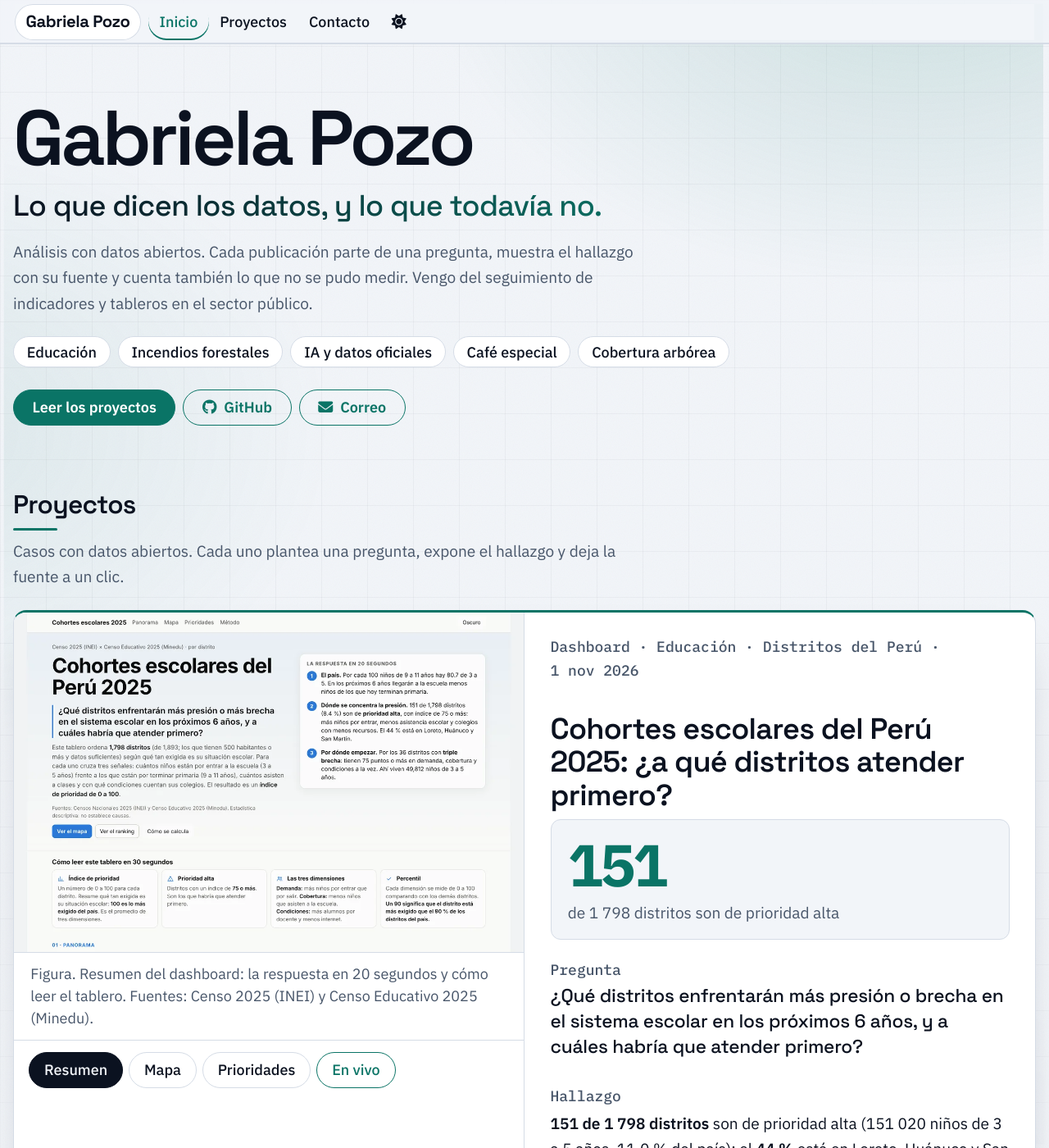
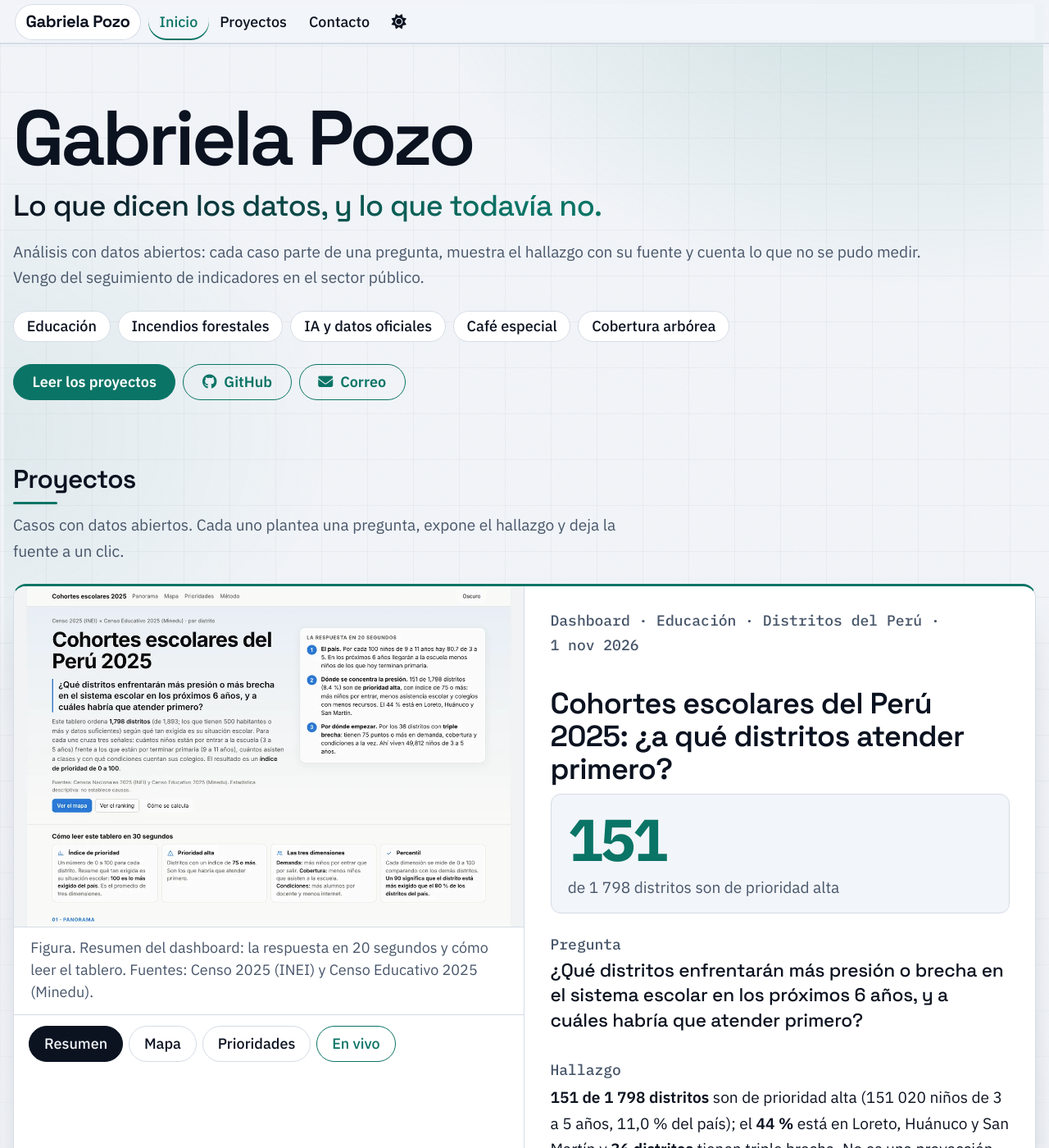
Before and after one commit to gabriela-pozo/gabriela-pozo.github.io, a Jekyll site: the page built from _pages/about.md, in a window 1280 px wide and 1400 px high. Shown: the whole window at 82% size. Built offline with Jekyll 4.4.1, drawn with Linux system fonts in a browser that asks for light colours; a script bundle is joined from its source files by our own code.

Commit message:
Biografía de dos líneas y foto de perfil opcional junto al nombre (aparece al subir images/foto.jpg)
Co-Authored-By: Claude Sonnet 5.5 <noreply@anthropic.com>

```diff
--- /dev/null
+++ b/_includes/foto.html
@@ -0,0 +1,11 @@
+{%- comment -%}
+  Foto de perfil redonda junto al nombre. Solo aparece si existe images/foto.jpg (o .webp / .png);
+  sin archivo no se muestra nada ni queda un enlace roto.
+{%- endcomment -%}
+{%- assign foto = nil -%}
+{%- for f in site.static_files -%}
+  {%- if f.path == "/images/foto.jpg" or f.path == "/images/foto.webp" or f.path == "/images/foto.png" -%}{%- assign foto = f.path -%}{%- endif -%}
+{%- endfor -%}
+{%- if foto -%}
+<img class="hero__photo" src="{{ foto | prepend: site.baseurl }}" alt="Foto de Gabriela Pozo" width="160" height="160" fetchpriority="high">
+{%- endif -%}
--- a/_pages/about.md
+++ b/_pages/about.md
@@ -12,9 +12,14 @@ redirect_from:
 ---
 
 <section id="inicio" class="hero" aria-labelledby="nombre">
-  <h1 id="nombre" class="hero__name">Gabriela Pozo</h1>
-  <p class="hero__tagline">Lo que dicen los datos, y lo que todavía no.</p>
-  <p class="hero__bio">Análisis con datos abiertos. Cada publicación parte de una pregunta, muestra el hallazgo con su fuente y cuenta también lo que no se pudo medir. Vengo del seguimiento de indicadores y tableros en el sector público.</p>
+  <div class="hero__head">
+    {% include foto.html %}
+    <div>
+      <h1 id="nombre" class="hero__name">Gabriela Pozo</h1>
+      <p class="hero__tagline">Lo que dicen los datos, y lo que todavía no.</p>
+    </div>
+  </div>
+  <p class="hero__bio">Análisis con datos abiertos: cada caso parte de una pregunta, muestra el hallazgo con su fuente y cuenta lo que no se pudo medir. Vengo del seguimiento de indicadores en el sector público.</p>
   <ul class="chips" aria-label="Temas que se tratan aquí">
     <li>Educación</li>
     <li>Incendios forestales</li>
--- a/_sass/_gabriela.scss
+++ b/_sass/_gabriela.scss
@@ -720,3 +720,11 @@ html[data-theme="dark"] .activity { background: #F2F5F9; }
 .subscribe .btn { margin: 0; }
 .news time { flex: 0 0 8rem; }
 .news a { display: inline-block; padding: 0.5rem 0; }
+
+/* ---------- Portada: foto opcional y biografía de dos líneas ---------- */
+.hero__head { display: flex; align-items: center; gap: 1.25rem; }
+.hero__head > div { min-width: 0; }
+.hero__photo { flex: none; width: 120px; height: 120px; border-radius: 50%; object-fit: cover; border: 3px solid var(--gp-surface); box-shadow: 0 0 0 2px var(--gp-accent); }
+@media (min-width: 720px) { .hero__photo { width: 160px; height: 160px; } .hero__head { gap: 1.75rem; } }
+.hero { max-width: 64rem; }
+.page__content .hero__bio { max-width: 64rem; }
```
